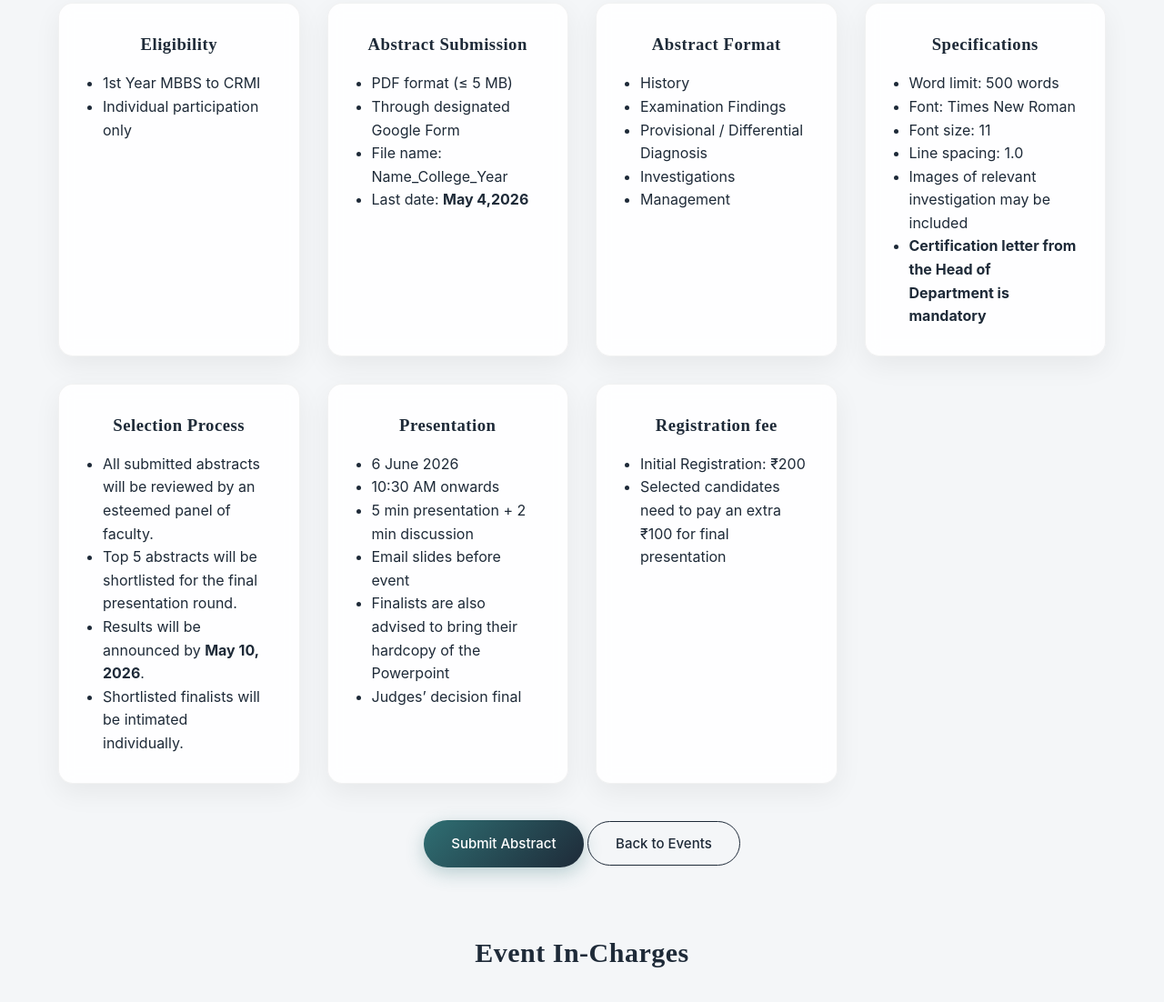
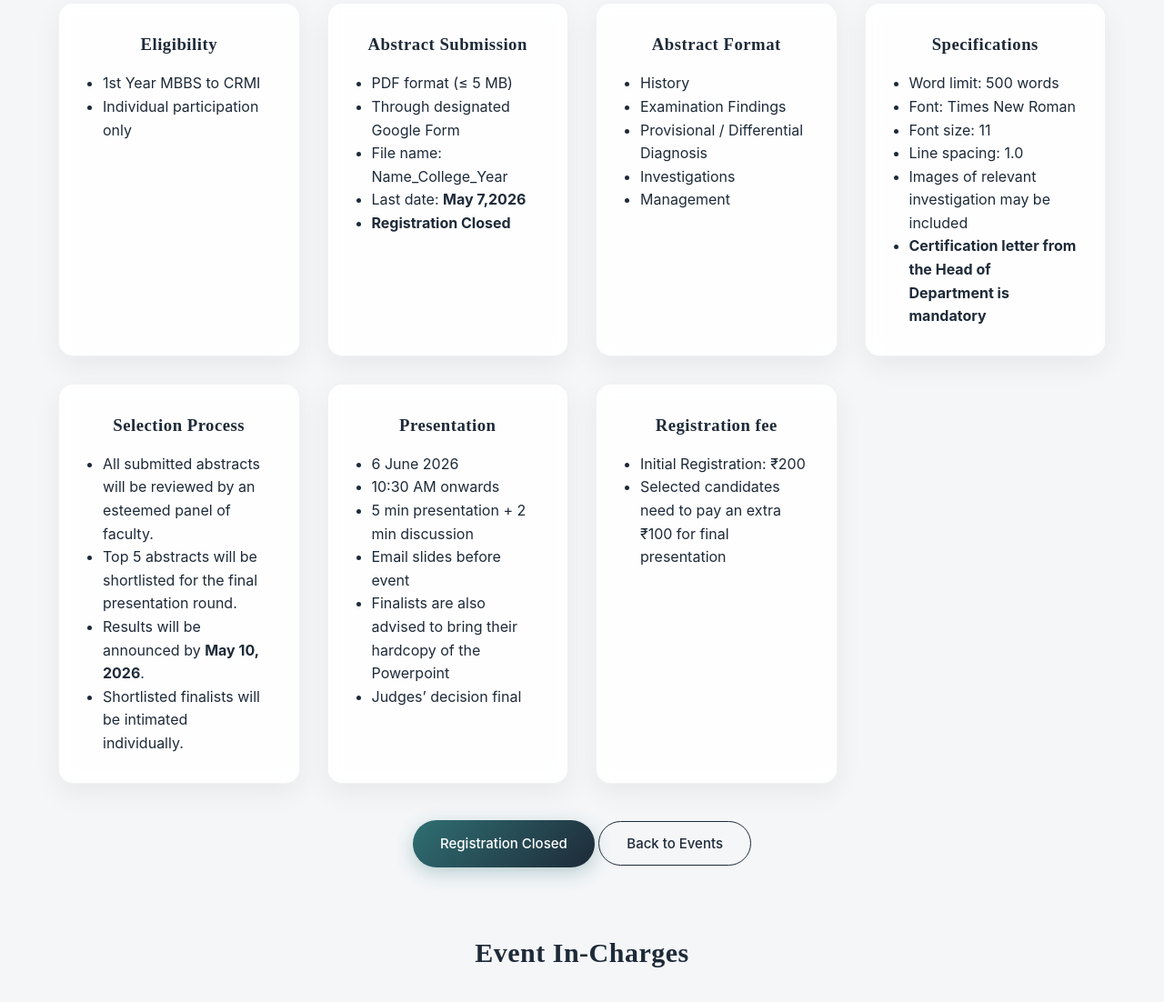
Before and after one commit to mythreyan0511/Resonance26, a plain HTML site: page case.html in a window 1280 px wide. Shown: the part 338-1440 px from the top of the page at 91% size. Drawn offline with Linux system fonts and the light colour scheme.

Commit message:
Add files via upload

```diff
--- a/case.html
+++ b/case.html
@@ -62,7 +62,9 @@
 <li>PDF format (≤ 5 MB)</li>
 <li>Through designated Google Form</li>
 <li>File name: Name_College_Year</li>
-<li>Last date: <strong>May 4,2026</strong></li>
+<li>Last date: <strong>May 7,2026</strong></li>
+<li><strong>Registration Closed</strong></li>
+
 </ul>
 </div>
 
@@ -128,7 +130,7 @@
 
 <div class="hero-buttons" style="margin-top:40px; text-align:center;">
 
-<a href="https://docs.google.com/forms/d/e/1FAIpQLSc9HidK0Fw5PBoJpYKft0hblJIZ3V2vmP30zHjI5Nfl-66Gvw/viewform?usp=publish-editor" class="btn-primary">Submit Abstract</a>
+<a href="https://docs.google.com/forms/d/e/1FAIpQLSc9HidK0Fw5PBoJpYKft0hblJIZ3V2vmP30zHjI5Nfl-66Gvw/viewform?usp=publish-editor" class="btn-primary">Registration Closed</a>
 <a href="index.html#events" class="btn-outline">Back to Events</a>
 
 </div>
```
